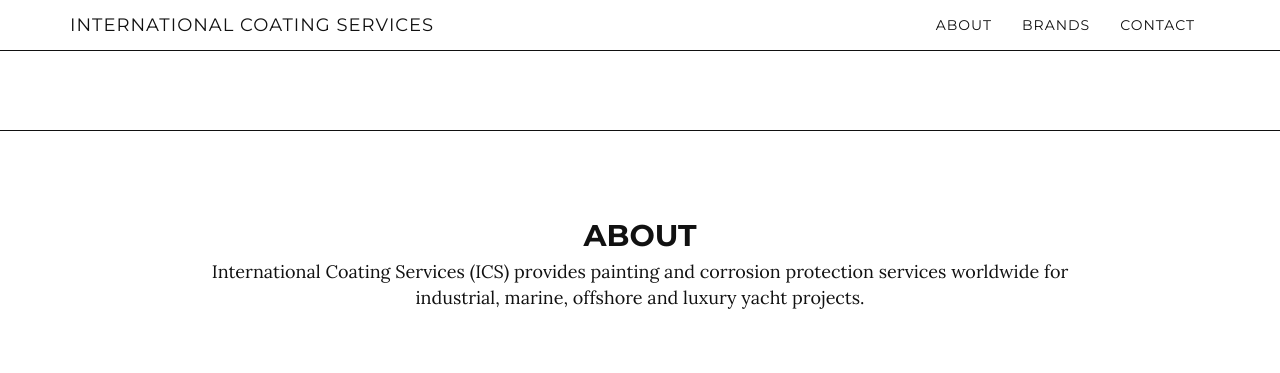
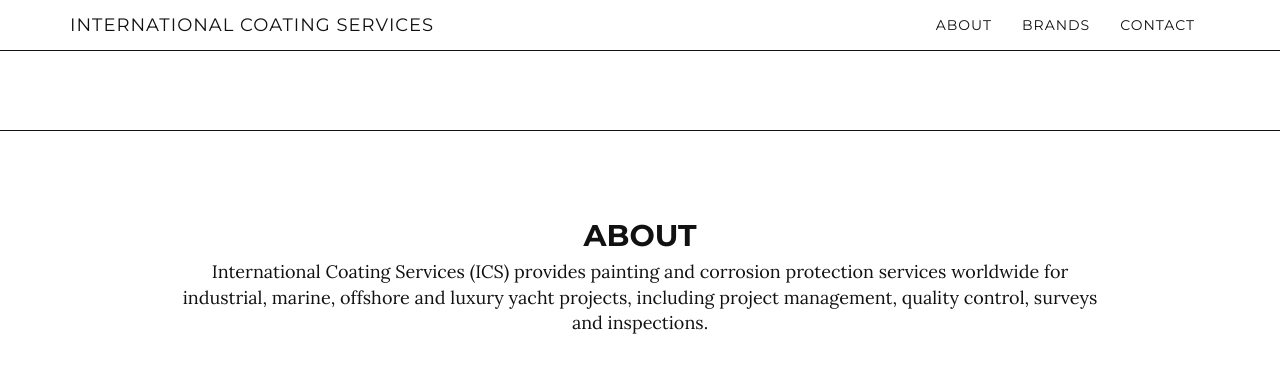
Before and after one commit to internationalcoatingservices/internationalcoatingservices.github.io, a Jekyll site: the page built from index.html, in a window 1280 px wide and 900 px high, scrolled down 770 px. Shown: the top 373 px of the window. Built offline with Jekyll 4.4.1, drawn with Linux system fonts in a browser that asks for light colours.

Commit message:
Added some services to About section.

```diff
--- a/_includes/about.html
+++ b/_includes/about.html
@@ -8,7 +8,7 @@
             </div>
             <div class="row">
                 <div class="col-lg-10 col-lg-offset-1">
-                    <p>International Coating Services (ICS) provides painting and corrosion protection services worldwide for industrial, marine, offshore and luxury yacht projects.</p>
+                    <p>International Coating Services (ICS) provides painting and corrosion protection services worldwide for industrial, marine, offshore and luxury yacht projects, including project management, quality control, surveys and inspections.</p>
                 </div>
             </div>
         </div>
```
